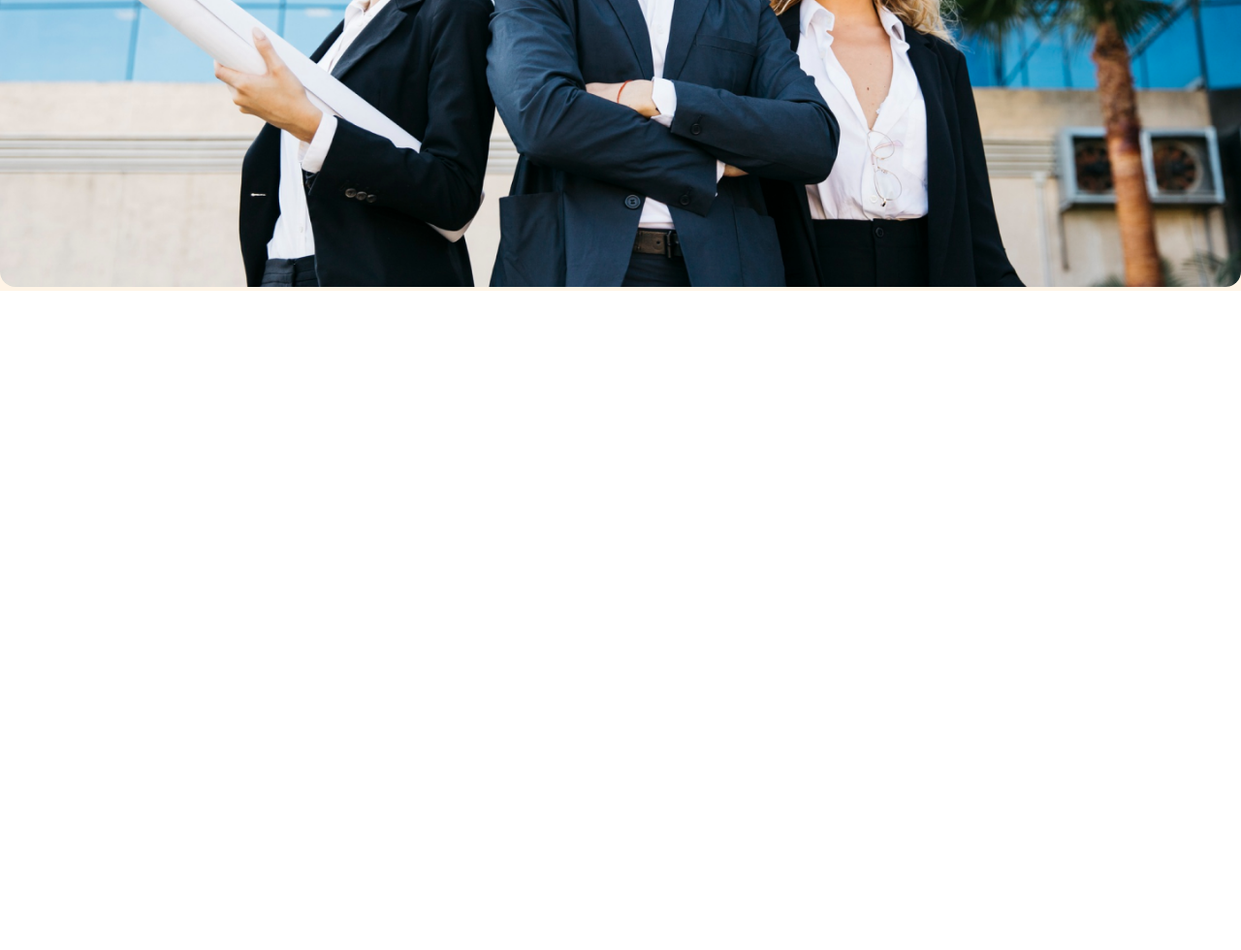
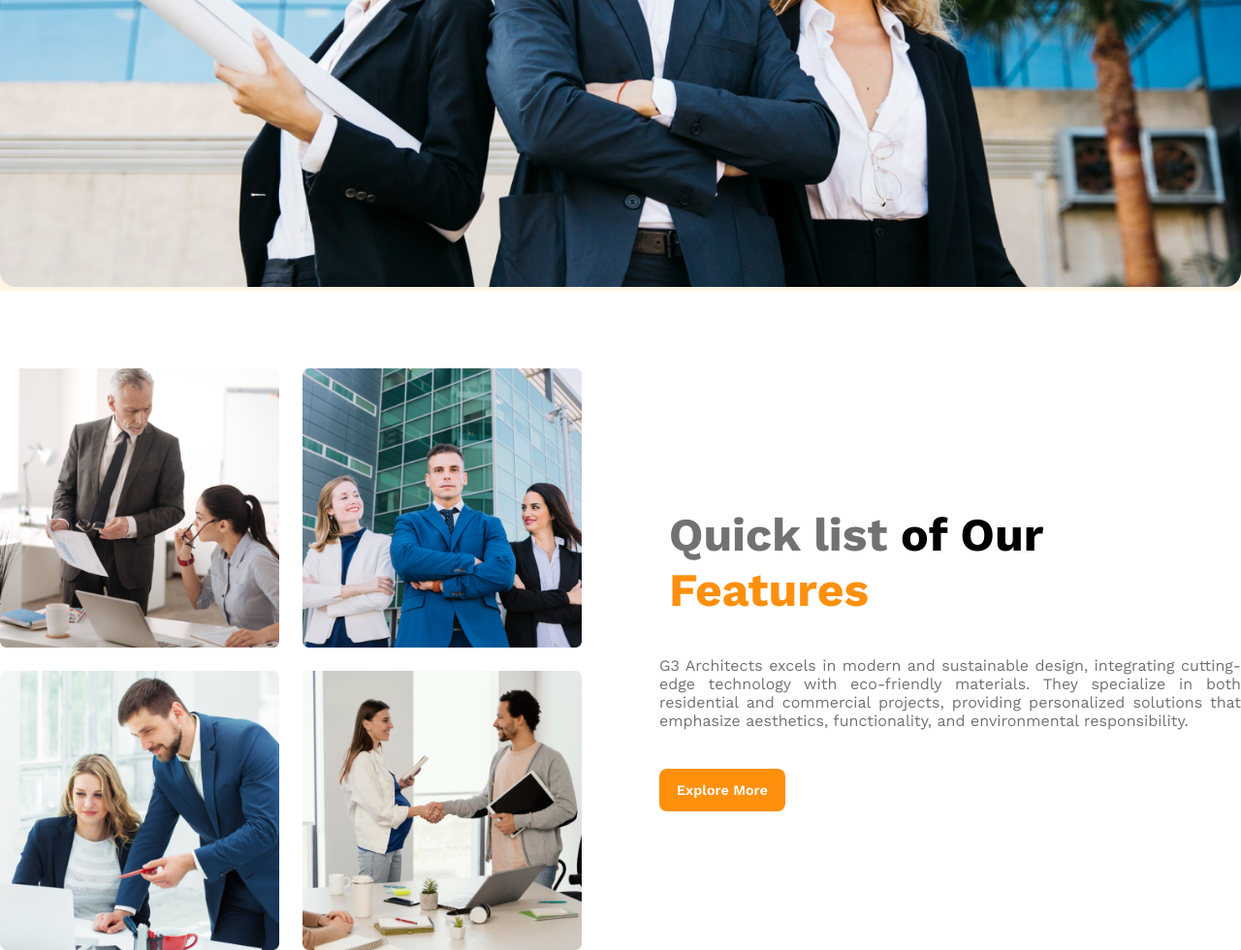
Before and after one commit to Aosaf098/G3-Architects, a plain HTML site: page index.html in a window 1280 px wide. Shown: the part 799-1779 px from the top of the page at 97% size. Before the commit the page ends 1099 px from the top, so only its background shows below. Drawn offline with nearby package versions, Linux system fonts and the light colour scheme.

Commit message:
Quicklist small responsive

```diff
--- a/index.html
+++ b/index.html
@@ -28,7 +28,21 @@
             </div>
         </section>
     </header>
-    <main></main>
+    <main>
+        <section class="quick-list whole-flex">
+            <div class="quick-list-img">
+                <img src="images/team1.png" alt="">
+                <img src="images/team2.png" alt="">
+                <img src="images/team3.png" alt="">
+                <img src="images/team4.png" alt="">
+            </div>
+            <div class="quick-list-info">
+                <h3><span id="grey-text">Quick list</span> of Our <br><span id="orange-text">Features</span></h3>
+                <p class="quick-list-description">G3 Architects excels in modern and sustainable design, integrating cutting-edge technology with eco-friendly materials. They specialize in both residential and commercial projects, providing personalized solutions that emphasize aesthetics, functionality, and environmental responsibility.</p>
+                <button class="quick-list-btn btn-primary">Explore More</button>
+            </div>
+        </section>
+    </main>
     <footer></footer>
 </body>
 </html>
--- a/style.css
+++ b/style.css
@@ -25,6 +25,12 @@
     font-weight: 600;
     color: white;
     cursor: pointer;
+}
+#grey-text{
+    color: rgb(114,114,114);
+}
+#orange-text{
+    color: rgb(255, 144, 14);
 }
 /* Call all of your banners  */
 
@@ -71,7 +77,7 @@
     max-width: 1200px;
     margin: 0 auto;
     /* border: 2px solid black; */
-    text-align: center;
+    text-align: justify;
     font-size: 1.1rem;
     color: rgb(66, 66, 66);
 }
@@ -85,10 +91,50 @@
     max-width: 100%;
 }
 
+.quick-list{
+    max-width: 100%;
+    /* height: 800px; */
+    /* border: 2px solid black; */
+    margin-top: 80px;
+    justify-content: center;
+    align-items: center;
+    gap: 80px;
+}
+.quick-list-img{
+    display: grid;
+    grid-template-columns: repeat(2, 1fr);
+    gap: 24px;
+    width: 600px;
+    /* height: 500px; */
+    /* border: 3px solid black; */
+}
+.quick-list-img img{
+    width: 100%;
+    /* object-fit: contain; */
+}
+.quick-list-info{
+    width: 600px;
+    /* height: 500px; */
+    /* border: 3px solid red; */
+}
+.quick-list-info h3{
+    margin: 0 10px;
+    font-size: 3rem;
+}
+.quick-list-description{
+    /* letter-spacing: 3px; */
+    font-size: 1rem;
+    margin: 40px 0;
+    color: rgb(114,114,114);
+    text-align: justify;
+}
+
 /* Small Devices Media Query */
 
 @media screen and (max-width: 576px) {
-    .navbar{
+    .navbar,
+    .quick-list
+    {
         flex-direction: column;
     }
     .navbar h3{
@@ -111,8 +157,40 @@
         width: 100%;
         border-radius: 0px;
     }
+    .quick-list{
+        margin-top: 20px;
+        margin-bottom: 20px;
+    }
+    .quick-list-img{
+        width: 80%;
+        grid-template-columns: repeat(1, 1fr);
+        gap: 10px;
+    }
+    .quick-list-info{
+        width: 100%;
+        margin-top: -20px;
+    }
+    .quick-list-description{
+        width: 90%;
+        /* margin: 0 auto; */
+        /* height: 200px; */
+        margin-left: 20px;
+        margin-right: 50px;
+        text-align: justify;
+        font-size: 1.1rem;
+        /* border: 2px solid black; */
+        letter-spacing: 1px;
+    }
+    .quick-list-btn{
+        margin: 0 140px;
+        /* border: 2px solid black; */
+    }
 
 }
+
+/* Quick List Styles Here */
+
+
 
 /* Medium Devices Media Query */
 
```
